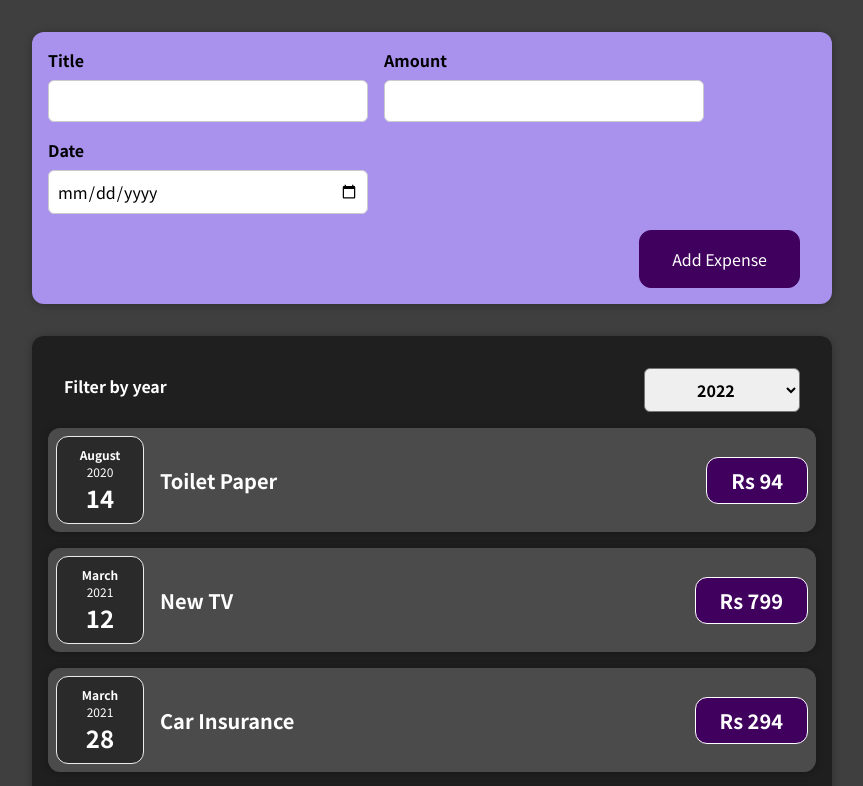
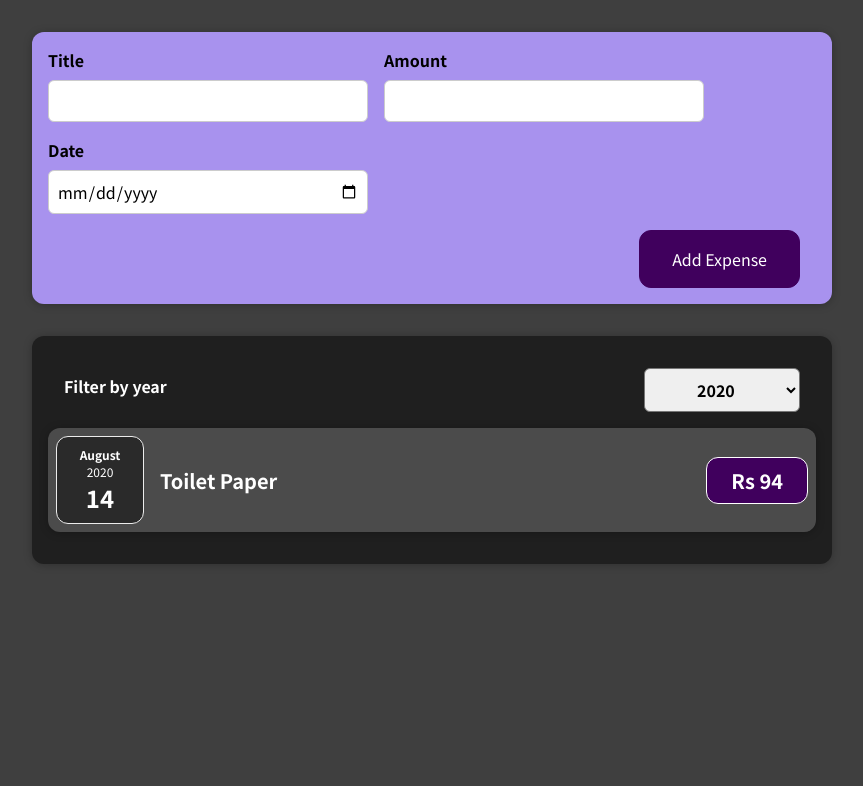
Before and after one commit to AkashB07/ReactGuide, a React (Create React App) app: page / in a window 1280 px wide. Shown: the top 786 px of the page, without its empty margins (208-1071 px from the left). Built offline with nearby package versions, Linux system fonts and the light colour scheme.

Commit message:
Implementing the filter feature

```diff
--- a/src/components/Expenses/Expenses.js
+++ b/src/components/Expenses/Expenses.js
@@ -1,34 +1,38 @@
-import React, { useState } from "react";
+import React, { useState } from 'react';
 
-import ExpenseItem from "./ExpenseItem";
-import Card from "../UI/Card";
-import ExpensesFilter from "./ExpensesFilter";
-import "./Expenses.css";
+import ExpenseItem from './ExpenseItem';
+import Card from '../UI/Card';
+import ExpensesFilter from './ExpensesFilter';
+import './Expenses.css';
 
 const Expenses = (props) => {
-  const [filteredYear, setFilteredYear] = useState("2020");
+  const [filteredYear, setFilteredYear] = useState('2020');
 
   const filterChangeHandler = (selectedYear) => {
     setFilteredYear(selectedYear);
   };
 
+  const filteredExpenses = props.items.filter(expense => {
+    return expense.date.getFullYear().toString() === filteredYear;
+  });
+
   return (
-    <Card className="expenses">
-      <ExpensesFilter
-        selected={filteredYear}
-        onChangeFilter={filterChangeHandler}
-      />
-      {props.items.map((expense) => {
-        return (
+    <div>
+      <Card className='expenses'>
+        <ExpensesFilter
+          selected={filteredYear}
+          onChangeFilter={filterChangeHandler}
+        />
+        {filteredExpenses.map((expense) => (
           <ExpenseItem
             key={expense.id}
             title={expense.title}
             amount={expense.amount}
             date={expense.date}
           />
-        );
-      })}
-    </Card>
+        ))}
+      </Card>
+    </div>
   );
 };
 
--- a/src/components/Expenses/ExpensesFilter.js
+++ b/src/components/Expenses/ExpensesFilter.js
@@ -2,12 +2,17 @@ import React from 'react';
 
 import './ExpensesFilter.css';
 
-const ExpensesFilter = () => {
+const ExpensesFilter = (props) => {
+  const dropdownChangeHandler = (event) => {
+    props.onChangeFilter(event.target.value);
+  };
+
   return (
     <div className='expenses-filter'>
       <div className='expenses-filter__control'>
         <label>Filter by year</label>
-        <select>
+        <select value={props.selected} onChange={dropdownChangeHandler}>
+          <option value='2023'>2023</option>
           <option value='2022'>2022</option>
           <option value='2021'>2021</option>
           <option value='2020'>2020</option>
```
